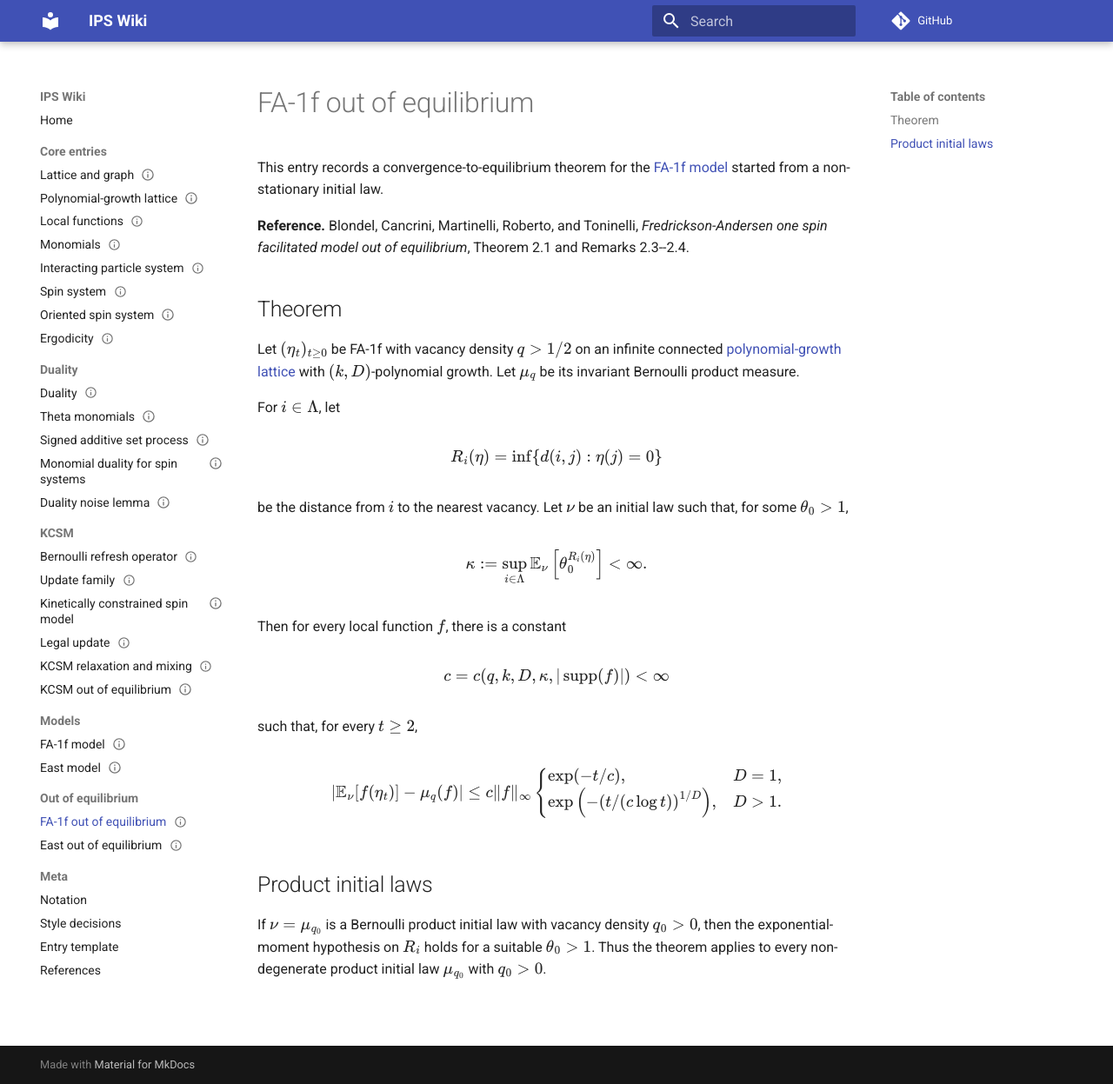
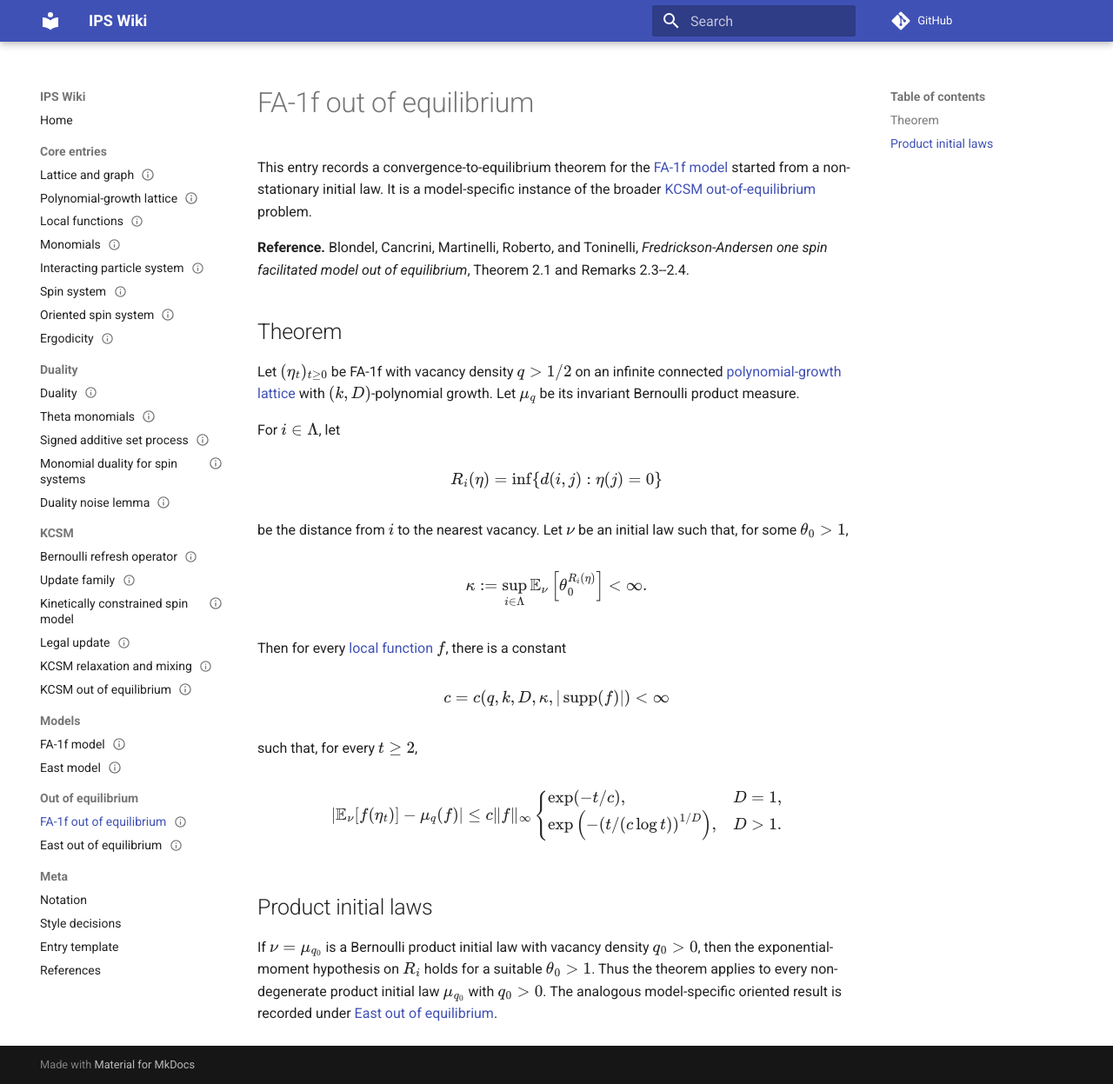
Before and after one commit to maciejgluchowski86-beep/ips-wiki, an MkDocs documentation site: the page built from docs/entries/fa-1f-out-of-equilibrium.md, in a window 1280 px wide and 1247 px high. Shown: the whole window at 87% size. Built offline with MkDocs 1.6.1 and Material for MkDocs 9.7.7, drawn with Linux system fonts in a browser that asks for light colours; comment, search, counter and statistics services are not loaded.

Commit message:
Improve FA-1f out-of-equilibrium links

```diff
--- a/docs/entries/fa-1f-out-of-equilibrium.md
+++ b/docs/entries/fa-1f-out-of-equilibrium.md
@@ -9,7 +9,7 @@ tags:
 
 # FA-1f out of equilibrium
 
-This entry records a convergence-to-equilibrium theorem for the [FA-1f model](fa-1f-model.md) started from a non-stationary initial law.
+This entry records a convergence-to-equilibrium theorem for the [FA-1f model](fa-1f-model.md) started from a non-stationary initial law. It is a model-specific instance of the broader [KCSM out-of-equilibrium](kcsm-out-of-equilibrium.md) problem.
 
 **Reference.** Blondel, Cancrini, Martinelli, Roberto, and Toninelli, *Fredrickson-Andersen one spin facilitated model out of equilibrium*, Theorem 2.1 and Remarks 2.3--2.4.
 
@@ -29,7 +29,7 @@ $$
 \kappa:=\sup_{i\in\Lambda}\E_\nu\left[\theta_0^{R_i(\eta)}\right]<\infty.
 $$
 
-Then for every local function \(f\), there is a constant
+Then for every [local function](local-functions.md) \(f\), there is a constant
 
 $$
 c=c(q,k,D,\kappa,|\supp(f)|)<\infty
@@ -49,4 +49,4 @@ $$
 
 ## Product initial laws
 
-If \(\nu=\mu_{q_0}\) is a Bernoulli product initial law with vacancy density \(q_0>0\), then the exponential-moment hypothesis on \(R_i\) holds for a suitable \(\theta_0>1\). Thus the theorem applies to every non-degenerate product initial law \(\mu_{q_0}\) with \(q_0>0\).
+If \(\nu=\mu_{q_0}\) is a Bernoulli product initial law with vacancy density \(q_0>0\), then the exponential-moment hypothesis on \(R_i\) holds for a suitable \(\theta_0>1\). Thus the theorem applies to every non-degenerate product initial law \(\mu_{q_0}\) with \(q_0>0\). The analogous model-specific oriented result is recorded under [East out of equilibrium](east-out-of-equilibrium.md).
```
